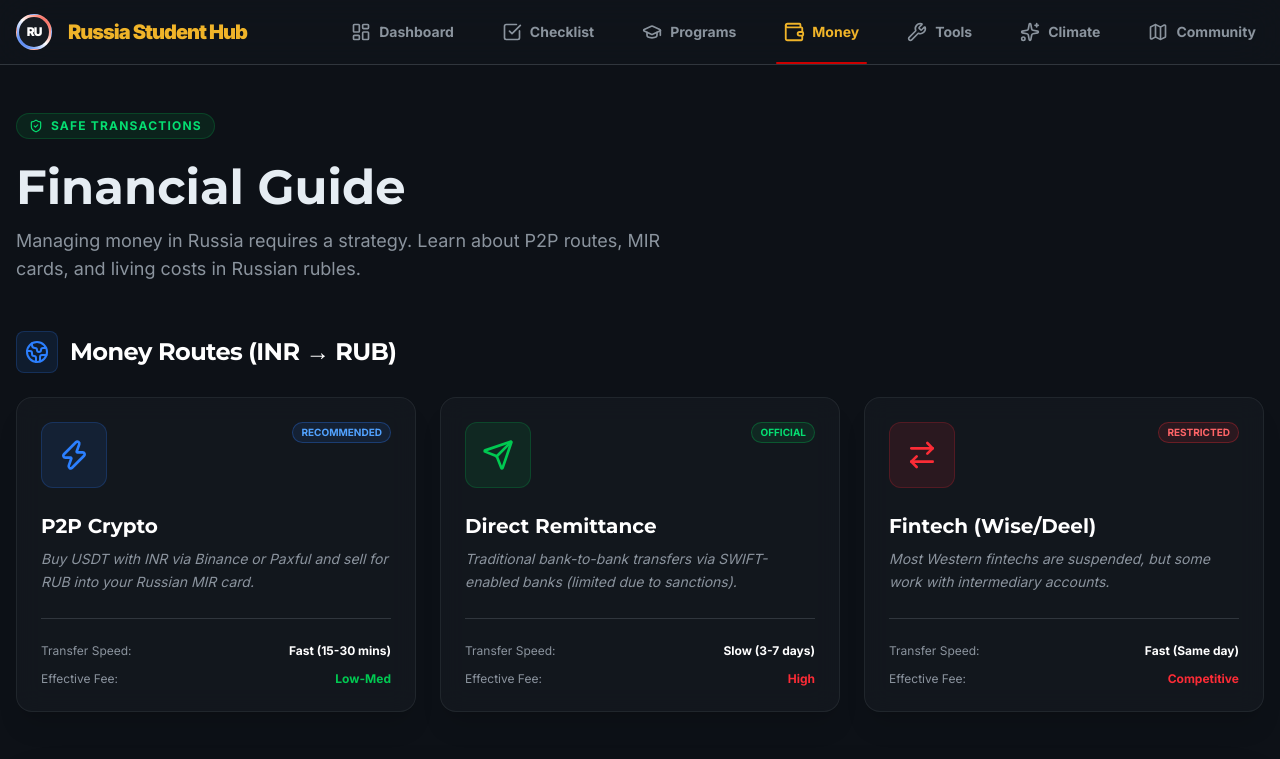
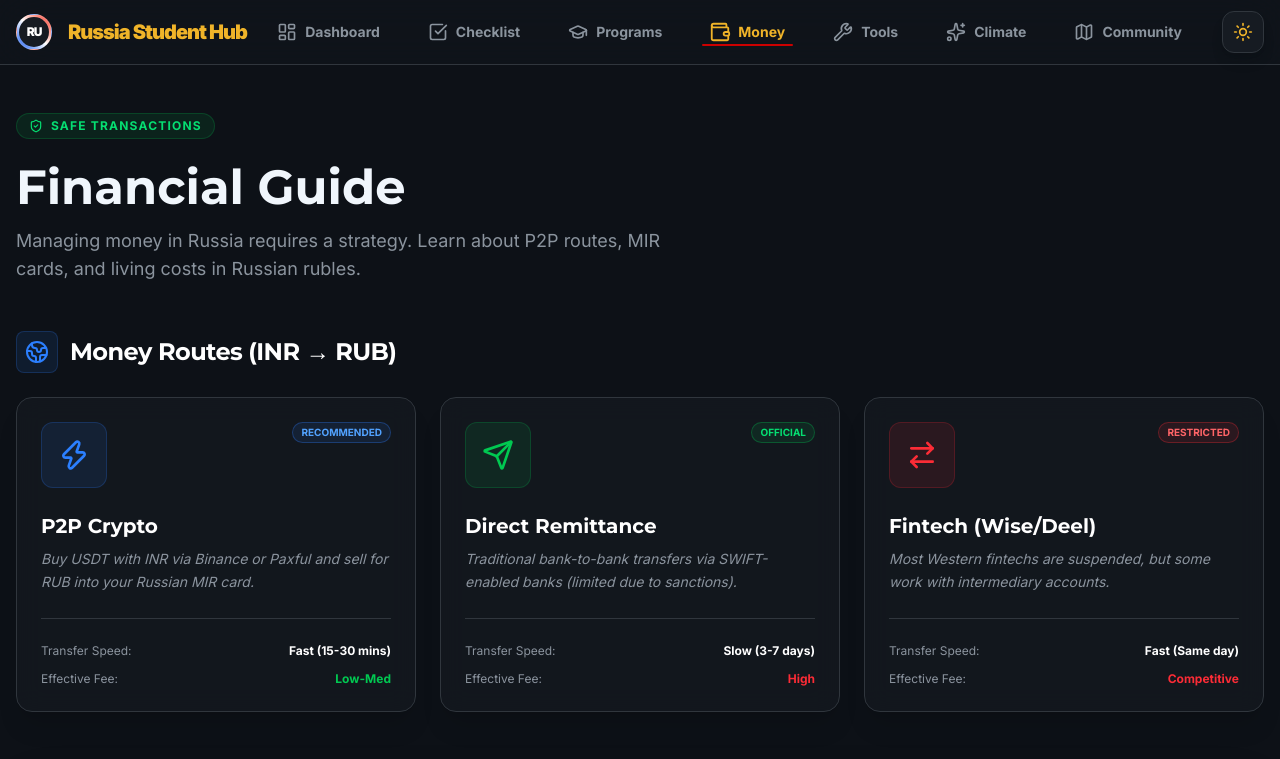
Before and after one commit to Surya-2k4/russia-hub, a Next.js app: page /finance in a window 1280 px wide. Shown: the top 759 px of the page. Built offline with nearby package versions, Linux system fonts and the light colour scheme.

Commit message:
integrated light theme

```diff
--- a/package.json
+++ b/package.json
@@ -14,6 +14,7 @@
     "leaflet": "^1.9.4",
     "lucide-react": "^1.7.0",
     "next": "16.2.2",
+    "next-themes": "^0.4.6",
     "react": "19.2.4",
     "react-dom": "19.2.4",
     "react-leaflet": "^5.0.0",
--- a/src/app/globals.css
+++ b/src/app/globals.css
@@ -2,22 +2,41 @@
 
 :root {
   --background: #0D1117;
-  --foreground: #E6EDF3;
+  --foreground: #F0F6FC;
   --surface: #161B22;
+  --surface-hover: #1C2128;
+  --muted: #8B949E;
   --border: #30363D;
-  --primary: #1A3A6B;
+  --primary: #2F81F7;
   --accent: #CC0000;
   --gold: #F0B429;
+  --card-bg: rgba(22, 27, 34, 0.7);
+}
+
+[data-theme='light'] {
+  --background: #F8FAFC;
+  --foreground: #0F172A;
+  --surface: #FFFFFF;
+  --surface-hover: #F1F5F9;
+  --muted: #64748B;
+  --border: #E2E8F0;
+  --primary: #2563EB;
+  --accent: #DC2626;
+  --gold: #D97706;
+  --card-bg: rgba(255, 255, 255, 0.8);
 }
 
 @theme inline {
   --color-background: var(--background);
   --color-foreground: var(--foreground);
   --color-surface: var(--surface);
+  --color-surface-hover: var(--surface-hover);
+  --color-muted: var(--muted);
   --color-border: var(--border);
   --color-primary: var(--primary);
   --color-accent: var(--accent);
   --color-gold: var(--gold);
+  --color-card-bg: var(--card-bg);
 }
 
 body {
@@ -34,10 +53,10 @@
 
 /* Glassmorphism utility */
 .glass {
-  background: rgba(22, 27, 34, 0.7);
+  background: var(--card-bg);
   backdrop-filter: blur(12px);
   -webkit-backdrop-filter: blur(12px);
-  border: 1px solid rgba(48, 54, 61, 0.5);
+  border: 1px solid var(--border);
 }
 
 .glass-hover:hover {
--- a/src/app/layout.tsx
+++ b/src/app/layout.tsx
@@ -13,23 +13,27 @@
   keywords: 'Study in Russia, Russian University Finder, Russian Visa Tracker, RUB to INR Converter, International Students Russia',
 };
 
+import { ThemeProvider } from '@/components/ThemeProvider';
+
 export default function RootLayout({
   children,
 }: {
   children: React.ReactNode;
 }) {
   return (
-    <html lang="en" className={`${inter.variable} ${montserrat.variable} bg-[#0D1117] text-[#E6EDF3]`}>
+    <html lang="en" suppressHydrationWarning className={`${inter.variable} ${montserrat.variable}`}>
       <head>
         {/* Placeholder for Google AdSense Script */}
         {/* <script async src="https://pagead2.googlesyndication.com/pagead/js/adsbygoogle.js?client=ca-pub-XXXXXXXXXXXXX" crossOrigin="anonymous"></script> */}
       </head>
-      <body className="antialiased min-h-screen flex flex-col selection:bg-blue-500/30">
-        <Navbar />
-        <main className="flex-1 pb-10">
-          {children}
-        </main>
-        <Footer />
+      <body className="antialiased min-h-screen flex flex-col selection:bg-blue-500/30 bg-background text-foreground">
+        <ThemeProvider attribute="data-theme" defaultTheme="dark" enableSystem={false}>
+          <Navbar />
+          <main className="flex-1 pb-10">
+            {children}
+          </main>
+          <Footer />
+        </ThemeProvider>
       </body>
     </html>
   );
--- /dev/null
+++ b/src/components/ThemeProvider.tsx
@@ -0,0 +1,11 @@
+"use client";
+
+import * as React from "react";
+import { ThemeProvider as NextThemesProvider } from "next-themes";
+
+export function ThemeProvider({
+  children,
+  ...props
+}: React.ComponentProps<typeof NextThemesProvider>) {
+  return <NextThemesProvider {...props}>{children}</NextThemesProvider>;
+}
--- /dev/null
+++ b/src/components/ThemeToggle.tsx
@@ -0,0 +1,27 @@
+"use client";
+
+import { useTheme } from "next-themes";
+import { Moon, Sun } from "lucide-react";
+import { useEffect, useState } from "react";
+import { motion } from "framer-motion";
+
+export function ThemeToggle() {
+  const { theme, setTheme } = useTheme();
+  const [mounted, setMounted] = useState(false);
+
+  useEffect(() => setMounted(true), []);
+
+  if (!mounted) return <div className="p-2 w-10 h-10" />;
+
+  return (
+    <motion.button
+      whileTap={{ scale: 0.9 }}
+      whileHover={{ scale: 1.1 }}
+      onClick={() => setTheme(theme === "dark" ? "light" : "dark")}
+      className="p-2.5 rounded-xl transition-all bg-surface border border-border text-gold hover:text-white hover:bg-primary shadow-lg"
+      aria-label="Toggle Theme"
+    >
+      {theme === "dark" ? <Sun size={20} /> : <Moon size={20} />}
+    </motion.button>
+  );
+}
--- a/src/components/layout/Navbar.tsx
+++ b/src/components/layout/Navbar.tsx
@@ -16,6 +16,7 @@
 } from 'lucide-react';
 import { useState } from 'react';
 import { motion, AnimatePresence } from 'framer-motion';
+import { ThemeToggle } from '@/components/ThemeToggle';
 
 const NAV_ITEMS = [
   { href: '/', label: 'Dashboard', icon: LayoutDashboard },
@@ -34,23 +35,26 @@
   return (
     <>
       {/* Top Brand Header (Visible on Mobile) */}
-      <header className="sticky top-0 left-0 right-0 z-[100] bg-[#161B22]/95 backdrop-blur-xl border-b border-[#30363D] md:hidden">
+      <header className="sticky top-0 left-0 right-0 z-[100] bg-surface/95 backdrop-blur-xl border-b border-border md:hidden">
         <div className="max-w-7xl mx-auto px-4 h-16 flex items-center justify-between">
-          <Link href="/" onClick={() => setIsMobileMenuOpen(false)} className="flex items-center gap-2 font-black text-lg text-[#F0B429] tracking-tighter">
+          <Link href="/" onClick={() => setIsMobileMenuOpen(false)} className="flex items-center gap-2 font-black text-lg text-gold tracking-tighter">
             <div className="w-8 h-8 rounded-full bg-gradient-to-tr from-blue-700 via-white to-red-600 border border-white/20 flex items-center justify-center p-0.5">
-               <div className="bg-[#161B22] w-full h-full rounded-full flex items-center justify-center">
+               <div className="bg-surface w-full h-full rounded-full flex items-center justify-center">
                   <span className="text-white text-[10px] font-black">RU</span>
                </div>
             </div>
             <span>Russia Hub</span>
           </Link>
 
+          <div className="flex items-center gap-2">
+            <ThemeToggle />
             <button
               onClick={() => setIsMobileMenuOpen(!isMobileMenuOpen)}
-            className={`p-2 rounded-xl transition-all ${isMobileMenuOpen ? 'bg-red-600/10 text-red-500' : 'bg-white/5 text-[#8B949E]'}`}
+              className={`p-2 rounded-xl transition-all ${isMobileMenuOpen ? 'bg-red-600/10 text-red-500' : 'bg-muted/10 text-muted'}`}
             >
               {isMobileMenuOpen ? <X size={24} /> : <Menu size={24} />}
             </button>
+          </div>
         </div>
       </header>
 
@@ -111,12 +115,12 @@
       </AnimatePresence>
 
       {/* Main Navigation (Visible on Desktop, Bottom shortcuts on Mobile) */}
-      <nav className={`fixed bottom-0 left-0 right-0 z-50 bg-[#161B22]/90 backdrop-blur-xl border-t border-[#30363D] md:relative md:top-0 md:bg-[#161B22]/30 md:border-t-0 md:border-b transition-all duration-300 ${isMobileMenuOpen ? 'translate-y-20 opacity-0' : 'translate-y-0 opacity-100'}`}>
+      <nav className={`fixed bottom-0 left-0 right-0 z-50 bg-surface/90 backdrop-blur-xl border-t border-border md:relative md:top-0 md:bg-surface/30 md:border-t-0 md:border-b transition-all duration-300 ${isMobileMenuOpen ? 'translate-y-20 opacity-0' : 'translate-y-0 opacity-100'}`}>
         <div className="max-w-7xl mx-auto px-4 h-16 flex items-center justify-between font-montserrat">
           {/* Logo - Desktop Only */}
-          <Link href="/" className="hidden md:flex items-center gap-4 font-black text-xl text-[#F0B429] tracking-tighter">
+          <Link href="/" className="hidden md:flex items-center gap-4 font-black text-xl text-gold tracking-tighter">
             <div className="w-9 h-9 rounded-full bg-gradient-to-tr from-blue-700 via-white to-red-600 border border-white/20 flex items-center justify-center p-0.5">
-               <div className="bg-[#161B22] w-full h-full rounded-full flex items-center justify-center">
+               <div className="bg-surface w-full h-full rounded-full flex items-center justify-center">
                   <span className="text-white text-xs font-black">RU</span>
                </div>
             </div>
@@ -124,7 +128,8 @@
           </Link>
 
           {/* Desktop/Bottom Nav Items */}
-          <ul className="flex flex-1 justify-around md:justify-end md:gap-8 items-center h-full">
+          <div className="flex items-center gap-4 md:gap-8 flex-1 justify-around md:justify-end">
+            <ul className="flex justify-around md:justify-end md:gap-8 items-center h-full">
               {NAV_ITEMS.map(({ href, label, icon: Icon }) => {
                 const isActive = pathname === href;
                 return (
@@ -132,19 +137,23 @@
                     <Link
                       href={href}
                       className={`flex flex-col md:flex-row items-center gap-1 md:gap-2 px-2 py-1 transition-all group ${
-                      isActive ? 'text-[#F0B429]' : 'text-[#8B949E] hover:text-[#E6EDF3]'
+                        isActive ? 'text-gold' : 'text-muted hover:text-foreground'
                       }`}
                     >
                       <Icon size={20} className={isActive ? 'scale-110' : 'group-hover:scale-110 transition-transform'} />
                       <span className="text-[9px] md:text-sm font-bold tracking-tight md:tracking-normal">{label}</span>
                       {isActive && (
-                      <span className="absolute bottom-0 left-0 right-0 h-0.5 bg-[#F0B429] md:bg-[#CC0000] rounded-full scale-x-100" />
+                        <span className="absolute bottom-0 left-0 right-0 h-0.5 bg-gold md:bg-accent rounded-full scale-x-100" />
                       )}
                     </Link>
                   </li>
                 );
               })}
             </ul>
+            <div className="hidden md:block">
+              <ThemeToggle />
+            </div>
+          </div>
         </div>
       </nav>
     </>
```
Also changed, not shown: src/app/page.tsx (+18 -18 lines), 1 other file (tests, documents, lock files or other folders). Lines whose indentation alone changed are shown as unchanged.
